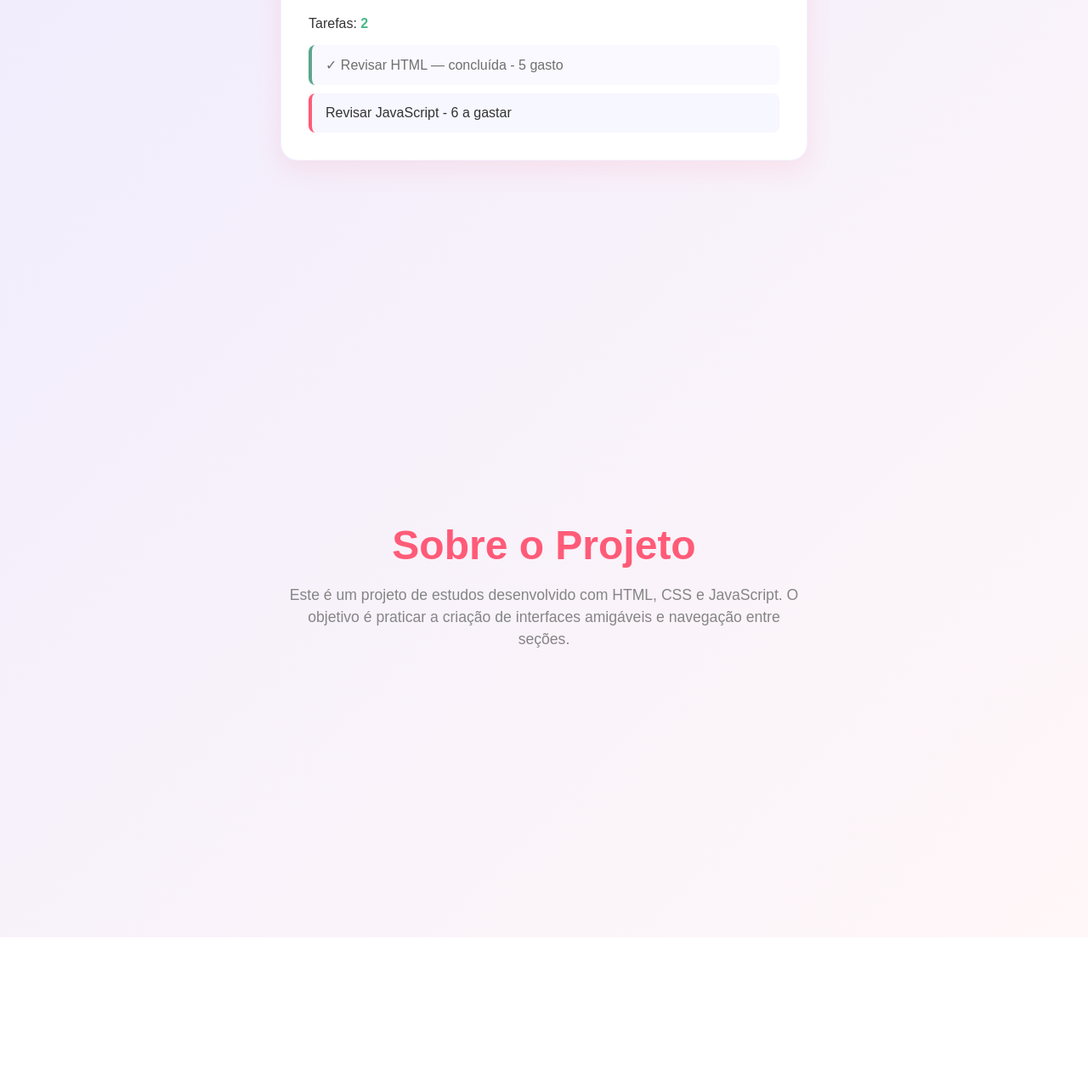
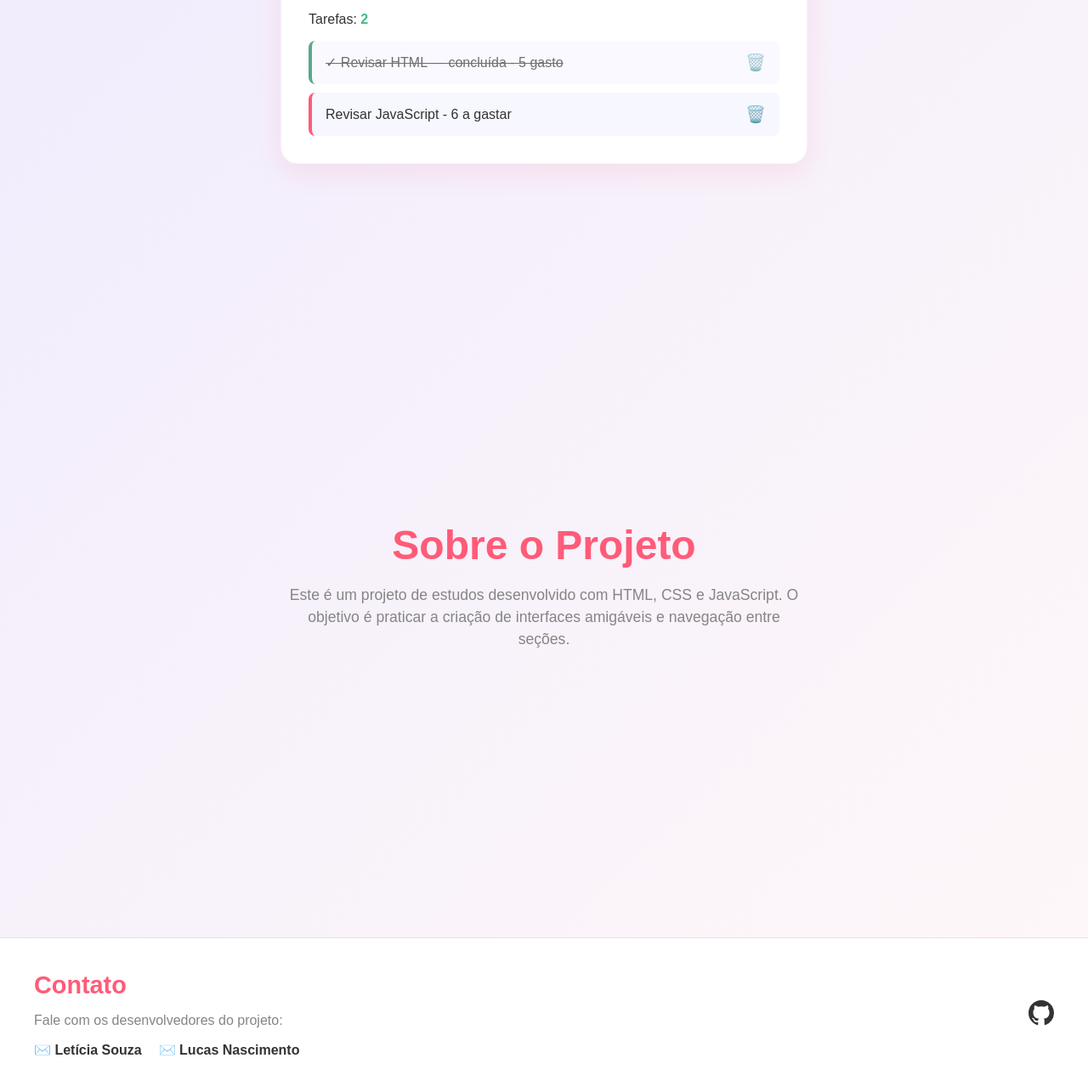
Before and after one commit to leticia-giti/todo_list_vnt, a plain HTML site: page index.html in a window 1280 px wide. Shown: the part 1367-2652 px from the top of the page at 85% size. Before the commit the page ends 2470 px from the top, so only its background shows below. Drawn offline with Linux system fonts and the light colour scheme.

Commit message:
feat: adiciona rodapé com seção de contatos e link do github

```diff
--- a/index.html
+++ b/index.html
@@ -10,14 +10,8 @@
 </head>
 
 <body>
-	<!--
-	  BARRA DE NAVEGAÇÃO (NAVBAR)
-	  Fica fixa no topo da tela (configurado no CSS).
-	  Os links (a) usam o atributo 'href="#id-da-secao"' para criar âncoras.
-	  Quando clicados, a página rola suavemente até a seção correspondente.
-	-->
 	<header class="navbar">
-		<div class="logo">To-Do List</div>
+		<div class="logo">iNotes</div>
 		<nav>
 			<a href="#inicio">Início</a>
 			<a href="#tarefas">Tarefas</a>
@@ -25,25 +19,18 @@
 		</nav>
 	</header>
 
-	<!--
-	  SEÇÃO 1: INÍCIO (A primeira tela que o usuário vê)
-	  O 'id="inicio"' é o destino do primeiro link da navbar.
-	-->
+
 	<section id="inicio" class="secao">
 		<div class="conteudo-secao">
 			<h1>Bem-vindo(a)!</h1>
 			<p>Organize seu dia de forma simples e eficiente.</p>
-			<!-- Botão que também funciona como âncora, levando o usuário para a seção de tarefas -->
 			<a href="#tarefas" class="btn-navegacao">Ir para as Tarefas</a>
 		</div>
 	</section>
 
-	<!--
-	  SEÇÃO 2: TAREFAS (Aqui está o seu app original)
-	  O 'id="tarefas"' é o destino do segundo link da navbar.
-	-->
+
 	<section id="tarefas" class="secao">
-		<!-- A tag <main> envolve o conteúdo principal da aplicação -->
+
 		<main class="app">
 			<h2>Minha Lista de Tarefas</h2>
 
@@ -65,10 +52,7 @@
 		</main>
 	</section>
 
-	<!--
-	  SEÇÃO 3: SOBRE (Uma tela extra para você adicionar informações)
-	  O 'id="sobre"' é o destino do terceiro link da navbar.
-	-->
+
 	<section id="sobre" class="secao">
 		<div class="conteudo-secao">
 			<h2>Sobre o Projeto</h2>
@@ -76,5 +60,32 @@
 		</div>
 	</section>
 
+    <footer id="contato" class="rodape">
+
+
+        <div class="contato-info">
+            <h2>Contato</h2>
+            <p>Fale com os desenvolvedores do projeto:</p>
+
+            <div class="lista-emails">
+
+                <a href="mailto:leticia.souza@icomp.ufam.edu.br">✉️ Letícia Souza</a>
+                <a href="mailto:lucas.nascimento@icomp.ufam.edu.br">✉️ Lucas Nascimento</a>
+            </div>
+        </div>
+
+
+        <div class="redes-sociais">
+
+            <a href="https://github.com/leticia-giti/todo_list_vnt" target="_blank" class="btn-github" title="Ver projeto no GitHub">
+
+                <svg viewBox="0 0 16 16" width="30" height="30" fill="currentColor">
+                    <path d="M8 0C3.58 0 0 3.58 0 8c0 3.54 2.29 6.53 5.47 7.59.4.07.55-.17.55-.38 0-.19-.01-.82-.01-1.49-2.01.37-2.53-.49-2.69-.94-.09-.23-.48-.94-.82-1.13-.28-.15-.68-.52-.01-.53.63-.01 1.08.58 1.23.82.72 1.21 1.87.87 2.33.66.07-.52.28-.87.51-1.07-1.78-.2-3.64-.89-3.64-3.95 0-.87.31-1.59.82-2.15-.08-.2-.36-1.02.08-2.12 0 0 .67-.21 2.2.82.64-.18 1.32-.27 2-.27.68 0 1.36.09 2 .27 1.53-1.04 2.2-.82 2.2-.82.44 1.1.16 1.92.08 2.12.51.56.82 1.27.82 2.15 0 3.07-1.87 3.75-3.65 3.95.29.25.54.73.54 1.48 0 1.07-.01 1.93-.01 2.2 0 .21.15.46.55.38A8.013 8.013 0 0016 8c0-4.42-3.58-8-8-8z"></path>
+                </svg>
+            </a>
+        </div>
+
+    </footer>
+
 </body>
 </html>
--- a/script.js
+++ b/script.js
@@ -1,101 +1,56 @@
 // JavaScript inicial da To-do List
 // Compatível com o HTML da Aula 07/08.
 
-/**
- * ============================================================================
- * 1. MODELO DE DADOS (CLASSE TAREFA)
- * ============================================================================
- * Usamos a sintaxe de 'class' (Programação Orientada a Objetos) como um molde
- * para criar objetos de tarefas com as mesmas propriedades e comportamentos.
- */
 class Tarefa {
   /**
    * O constructor é chamado toda vez que usamos 'new Tarefa(...)'.
-   * @param {string} titulo - O nome ou descrição da tarefa.
-   * @param {number} tempo - O tempo estimado ou gasto na tarefa.
+   * @param {string} titulo
+   * @param {number} tempo
    */
   constructor(titulo, tempo) {
-    this.titulo = titulo;       // Guarda o texto da tarefa nesta instância
-    this.tempo = tempo;         // Guarda o tempo da tarefa
-    this.concluida = false;     // Toda nova tarefa começa como pendente (false)
+    this.titulo = titulo;
+    this.tempo = tempo;
+    this.concluida = false;
   }
 
-  /**
-   * Método para marcar a tarefa atual como concluída.
-   */
+
   concluir() {
     this.concluida = true;
   }
 }
 
-/**
- * ============================================================================
- * 2. ESTADO DA APLICAÇÃO (DADOS NA MEMÓRIA)
- * ============================================================================
- * Criamos tarefas de exemplo e as armazenamos em um Array chamado 'tarefas'.
- * É esse array que representa a "fonte da verdade" do nosso aplicativo.
- */
 const tarefa1 = new Tarefa("Revisar HTML", 5);
-tarefa1.concluir(); // Marca a primeira tarefa como concluída para exemplo inicial
+tarefa1.concluir();
 const tarefa2 = new Tarefa("Revisar JavaScript", 6);
+const tarefas = [tarefa1, tarefa2];
+const formulario = document.querySelector("#form-tarefa");
+const campoTarefa = document.querySelector("#nova-tarefa");
+const campoTempo = document.querySelector("#tempo");
+const listaTarefas = document.querySelector("#lista-tarefas");
+const contador = document.querySelector("#contador");
+const mensagem = document.querySelector("#mensagem");
+const excluirItem = document.querySelector("#exclude");
 
-// O array 'tarefas' guarda a lista de todas as tarefas cadastradas
-const tarefas = [tarefa1, tarefa2];
 
-/**
- * ============================================================================
- * 3. SELEÇÃO DE ELEMENTOS DO DOM (HTML)
- * ============================================================================
- * document.querySelector() busca elementos na página usando seletores CSS (como '#id').
- * Guardamos esses elementos em constantes para que possamos manipulá-los no código.
- */
-const formulario = document.querySelector("#form-tarefa");    // O formulário de cadastro
-const campoTarefa = document.querySelector("#nova-tarefa");   // O campo <input> do texto da tarefa
-const campoTempo = document.querySelector("#tempo");          // O campo <input> do tempo
-const listaTarefas = document.querySelector("#lista-tarefas");// A lista <ul> onde os itens vão aparecer
-const contador = document.querySelector("#contador");         // O elemento <strong> com o total de tarefas
-const mensagem = document.querySelector("#mensagem");         // O parágrafo de feedback e status
-const excluirItem = document.querySelector("#exclude");       // O botão "Excluir"
-
-/**
- * ============================================================================
- * 4. FUNÇÕES DE CÁLCULO E ATUALIZAÇÃO DA INTERFACE
- * ============================================================================
- */
-
-/**
- * Atualiza o texto do contador numérico e a mensagem motivacional exibida na tela.
- */
 function atualizarResumo() {
-  const total = tarefas.length; // Quantidade total de itens no array
-
-  // O método .filter() cria um novo array contendo apenas as tarefas que atendem à condição (tarefa.concluida === true)
+  const total = tarefas.length;
   const concluidas = tarefas.filter((tarefa) => tarefa.concluida).length;
-
-  // Chama a função auxiliar para subtrair as concluídas do total
   const pendentes = calcularPendentes(total, concluidas);
 
-  // Altera o texto da mensagem com base no estado atual da lista
   if (total === 0) {
     mensagem.innerText = "Lista vazia. Adicione uma tarefa!";
   } else if (pendentes === 0) {
     mensagem.innerText = "Parabéns!!!!! Todas as tarefas foram concluídas.";
   } else {
-    // Template literal (delimitado por crases ``) permite interpolar variáveis facilmente com ${}
     mensagem.innerText = `${pendentes} tarefa(s) pendente(s). Vamos continuar?`;
   }
 
-  // Exemplos de métodos de array:
-  // .filter() retorna todas as tarefas encontradas em formato de array
   const revisar = tarefas.filter((tarefa) => tarefa.titulo === "Revisar");
-  // .find() retorna o PRIMEIRO objeto que bate com a busca, ou undefined se não achar
   const revisar2 = tarefas.find((tarefa) => tarefa.titulo === "Revisar");
 
   console.log(`REVISAR FILTER: ${revisar}
     REVISAR FIND: ${revisar2}
     `);
-
-  // Atualiza o número dentro do elemento <strong> na página
   contador.innerText = total;
 }
 
@@ -111,128 +66,102 @@ function calcularPendentes(total, concluidas) {
 
 /**
  * Cria e configura dinamicamente um elemento <li> HTML para representar uma tarefa visualmente.
- * @param {Object} tarefa - O objeto contendo titulo, tempo e status de conclusao
- * @returns {HTMLLIElement} O elemento <li> pronto para ser inserido na página
+ * @param {Object} tarefa
+ * @returns {HTMLLIElement}
  */
 function criarItemTarefa(tarefa) {
-  // document.createElement() cria um novo elemento HTML na memória do navegador
   const item = document.createElement("li");
-
-  // Desestruturação (Destructuring): extrai as propriedades do objeto diretamente em variáveis
+  const lixeira = document.createElement('button');
+  const textoTarefa = document.createElement("span");
   const { titulo, tempo, concluida } = tarefa;
 
+  lixeira.innerText = "🗑️";
+  lixeira.classList.add("btn-lixeira");
+
   if (concluida) {
-    // Se a tarefa foi concluída, adiciona o símbolo de 'check', muda a borda para verde e diminui a opacidade
-    item.innerText = `✓ ${titulo} — concluída  - ${tempo} gasto`;
+    textoTarefa.innerText = `✓ ${titulo} — concluída - ${tempo} gasto`;
     item.style.borderLeftColor = "#16835b";
     item.style.opacity = "0.7";
+    textoTarefa.style.textDecoration = "line-through";
   } else {
-    // Se está pendente, exibe o tempo a gastar normalmente
-    item.innerText = `${titulo}  - ${tempo} a gastar`;
+    textoTarefa.innerText = `${titulo} - ${tempo} a gastar`;
   }
+
+  textoTarefa.addEventListener("click", () => {
+    tarefa.concluida = !tarefa.concluida;
+    renderizarTarefas();
+  });
+
+  textoTarefa.style.cursor = "pointer";
+
+  lixeira.addEventListener('click', () => {
+    const indice = tarefas.indexOf(tarefa);
+    if (indice !== -1) {
+      tarefas.splice(indice, 1);
+    }
+    renderizarTarefas();
+  });
+
+  item.appendChild(textoTarefa);
+  item.appendChild(lixeira);
 
   return item;
 }
 
-/**
- * Renderiza (desenha) todas as tarefas do array na tela.
- * Técnica: Limpa a lista inteira e reconstrói elemento por elemento para manter a tela sempre sincronizada com o array.
- */
+
 function renderizarTarefas() {
-  // Apaga todo o conteúdo HTML existente dentro da <ul>
   listaTarefas.innerHTML = "";
 
-  // Percorre cada objeto 'tarefa' do array usando o loop 'for...of'
   for (const tarefa of tarefas) {
     const item = criarItemTarefa(tarefa);
-    // appendChild() insere o novo <li> como filho da nossa <ul>
     listaTarefas.appendChild(item);
   }
 
-  // Atualiza os contadores e mensagens de status
   atualizarResumo();
 }
 
-/**
- * Função em formato arrow function que remove espaços em branco extras do início e fim do texto com .trim()
- */
 const formatarTarefa = (titulo) => titulo.trim();
 
-/**
- * ============================================================================
- * 5. TRATAMENTO DE EVENTOS (INTERAÇÃO DO USUÁRIO)
- * ============================================================================
- */
-
-/**
- * Escuta quando o usuário envia o formulário (clicando no botão "Adicionar" ou apertando Enter).
- */
 formulario.addEventListener("submit", (evento) => {
-  // Por padrão, ao enviar um formulário o navegador recarrega a página.
-  // evento.preventDefault() impede esse comportamento padrão para mantermos os dados em tela.
   evento.preventDefault();
-
-  // O bloco try...catch serve para tratar possíveis erros de validação sem travar o aplicativo
   try {
     const titulo = formatarTarefa(campoTarefa.value);
-    const tempoTarefa = Number(campoTempo.value); // Converte o texto digitado para número
+    const tempoTarefa = Number(campoTempo.value);
 
     console.log(tempoTarefa);
 
-    // Validação: verifica se não é um número válido ou se é negativo
     if (!Number.isFinite(tempoTarefa) || tempoTarefa < 0) {
       console.log("Entrou no erro!!!");
-      // Lança um erro propositalmente, que será capturado pelo bloco 'catch' logo abaixo
       throw new Error("O tempo precisa ser um número não negativo!");
     }
 
-    // Validação: impede a inserção de tarefas com texto vazio
     if (titulo === "") {
       mensagem.innerText = "Digite uma tarefa antes de adicionar.";
       campoTarefa.focus();
-      return; // Interrompe a execução da função aqui
+      return;
     }
 
-    // Adiciona o novo objeto de tarefa ao final do array usando .push()
     tarefas.push({
       titulo: titulo,
       tempo: tempoTarefa,
       concluida: false,
     });
 
-    // Limpa os campos de texto do formulário para o próximo preenchimento
     campoTarefa.value = "";
     campoTempo.value = "";
-
-    // Coloca o cursor de digitação de volta no campo de tarefa para agilidade do usuário
     campoTarefa.focus();
-
-    // Redesenha a lista na tela com o novo item adicionado
     renderizarTarefas();
   } catch (error) {
-    // Se algum erro foi lançado no 'try', o 'catch' recebe o erro e exibe a mensagem na interface
     mensagem.innerText = error.message;
     campoTempo.value = "";
     campoTempo.focus();
   }
 });
 
-/**
- * Escuta o clique no botão "Excluir".
- * Atualmente, utiliza tarefas.shift(), que remove o primeiro item do array.
- */
 excluirItem.addEventListener("click", () => {
-  // .shift() remove o primeiro elemento de um array
   tarefas.shift();
 
-  // Atualiza a visualização da tela
   renderizarTarefas();
 });
 
-/**
- * ============================================================================
- * 6. INICIALIZAÇÃO
- * ============================================================================
- * Chamada inicial para desenhar as tarefas de exemplo na tela assim que o script é carregado.
- */
 renderizarTarefas();
--- a/style.css
+++ b/style.css
@@ -1,4 +1,4 @@
-/* --- CONFIGURAÇÕES GLOBAIS --- */
+
 :root {
     --cor-fundo: #fff7f8;
     --cor-cartao: #ffffff;
@@ -16,46 +16,31 @@
     box-sizing: border-box;
 }
 
-/*
-  ROLAGEM SUAVE (SMOOTH SCROLL)
-  Essa regra no <html> faz com que, ao clicar em um link âncora (href="#id"),
-  a página role deslizando suavemente até o destino, em vez de dar um "salto" seco.
-*/
 html {
     scroll-behavior: smooth;
 }
 
-/*
-  ALTERAÇÃO NO BODY:
-  Removemos o 'display: grid' e o 'place-items: center' porque agora o site tem rolagem.
-  O body agora organiza as seções de cima para baixo (block).
-  Adicionamos um 'padding-top' para que a primeira seção não fique escondida atrás da navbar fixa.
-*/
+
 body {
     margin: 0;
     background: linear-gradient(135deg, #e9e7ff, var(--cor-fundo));
     color: var(--cor-texto);
     font-family: Arial, Helvetica, sans-serif;
-    padding-top: 70px; /* Compensa a altura da navbar fixa */
+    padding-top: 70px;
 }
 
-/* --- ESTILOS DA NAVBAR (BARRA DE NAVEGAÇÃO) --- */
 .navbar {
-    /*
-      position: fixed -> Fixa o elemento na tela, independente da rolagem.
-      top: 0 -> Cola no topo. left: 0 -> Cola na esquerda.
-    */
     position: fixed;
     top: 0;
     left: 0;
     width: 100%;
-    height: 70px; /* Altura fixa para sabermos quanto de padding dar no body */
+    height: 70px;
     background: var(--gradiente-principal);
-    display: flex; /* Usamos flexbox para alinhar o logo e os links */
-    justify-content: space-between; /* Espaça os itens nas pontas */
-    align-items: center; /* Centraliza verticalmente */
+    display: flex;
+    justify-content: space-between;
+    align-items: center;
     padding: 0 40px;
-    z-index: 1000; /* Garante que a navbar fique POR CIMA de tudo que rolar na tela */
+    z-index: 1000;
     box-shadow: 0 4px 12px rgba(0,0,0,0.1);
 }
 
@@ -67,39 +52,25 @@ body {
 
 .navbar nav a {
     color: white;
-    text-decoration: none; /* Remove o sublinhado padrão dos links */
+    text-decoration: none;
     margin-left: 20px;
     font-weight: bold;
     transition: opacity 0.3s;
 }
 
 .navbar nav a:hover {
-    opacity: 0.8; /* Efeito de transparência ao passar o mouse */
+    opacity: 0.8;
 }
 
-/* --- ESTILOS DAS SEÇÕES --- */
 .secao {
-    /*
-      min-height: 100vh -> Faz cada seção ocupar no mínimo a altura inteira da tela visível.
-      Isso é o que cria a sensação de "telas" separadas que você pediu.
-    */
     min-height: 100vh;
     padding: 40px 20px;
-
-    /*
-      scroll-margin-top -> Muito importante!
-      Quando o link da navbar é clicado, ele rola até a seção.
-      Esse comando faz a rolagem parar um pouco antes do topo da seção,
-      para o título não ficar escondido embaixo da navbar fixa.
-    */
     scroll-margin-top: 70px;
-
-    display: flex; /* Flexbox para centralizar o conteúdo dentro de cada seção */
+    display: flex;
     justify-content: center;
     align-items: center;
 }
 
-/* Container para o texto das seções Início e Sobre */
 .conteudo-secao {
     text-align: center;
     max-width: 600px;
@@ -118,7 +89,6 @@ body {
     margin-bottom: 24px;
 }
 
-/* Estilo para o botão que fica na seção "Início" */
 .btn-navegacao {
     display: inline-block;
     background-color: var(--cor-principal);
@@ -135,7 +105,6 @@ body {
     transform: translateY(-2px);
 }
 
-/* --- ESTILOS DO SEU APP (MANTIDOS E AJUSTADOS) --- */
 .app {
     width: min(100%, 620px);
     padding: 32px;
@@ -240,10 +209,9 @@ button:active {
     font-size: 1rem;
 }
 
-/* --- RESPONSIVIDADE (TELAS PEQUENAS) --- */
 @media (max-width: 520px) {
     body {
-        padding-top: 60px; /* Navbar menor no celular */
+        padding-top: 60px;
     }
 
     .navbar {
@@ -269,3 +237,98 @@ button:active {
         width: 100%;
     }
 }
+#lista-tarefas li {
+    display: flex;
+    justify-content: space-between;
+    align-items: center;
+    padding: 14px 16px;
+    border-left: 4px solid var(--cor-principal);
+    border-radius: 8px;
+    background: #f7f7ff;
+    font-size: 1rem;
+    width: 100%;
+    box-sizing: border-box;
+}
+
+#lista-tarefas li span {
+    flex: 1;
+    margin-right: 15px;
+    word-break: break-word;
+}
+
+#lista-tarefas .btn-lixeira {
+    background: transparent !important;
+    border: none !important;
+    box-shadow: none !important;
+    padding: 0 !important;
+    width: auto !important;
+    font-size: 1.2rem;
+    cursor: pointer;
+    transition: transform 0.2s;
+}
+
+#lista-tarefas .btn-lixeira:hover {
+    transform: scale(1.2);
+}
+
+.rodape {
+    background-color: var(--cor-cartao);
+    padding: 40px;
+    border-top: 1px solid var(--cor-borda);
+    display: flex;
+    justify-content: space-between;
+    align-items: center;
+    width: 100%;
+    box-sizing: border-box;
+}
+
+.contato-info h2 {
+    color: var(--cor-principal);
+    margin-top: 0;
+    margin-bottom: 8px;
+    font-size: 1.8rem;
+}
+
+.contato-info p {
+    color: var(--cor-texto-secundario);
+    margin-bottom: 16px;
+}
+
+.lista-emails {
+    display: flex;
+    gap: 20px;
+}
+
+.lista-emails a {
+    color: var(--cor-texto);
+    text-decoration: none;
+    font-weight: bold;
+    transition: color 0.3s;
+}
+
+.lista-emails a:hover {
+    color: var(--cor-principal);
+}
+
+.btn-github {
+    color: #333333;
+    display: inline-block;
+    transition: transform 0.3s, color 0.3s;
+}
+
+.btn-github:hover {
+    color: var(--cor-principal);
+    transform: scale(1.1) translateY(-3px);
+}
+
+@media (max-width: 520px) {
+    .rodape {
+        flex-direction: column;
+        text-align: center;
+        gap: 30px;
+    }
+
+    .lista-emails {
+        justify-content: center;
+    }
+}
```
